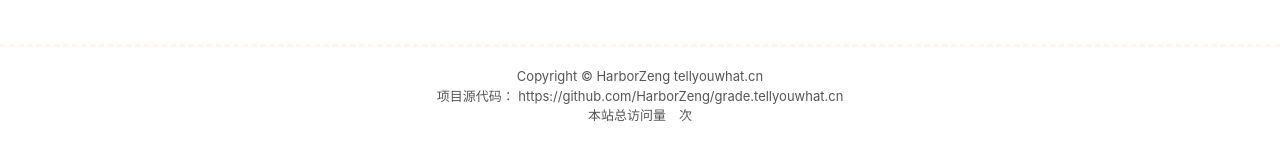
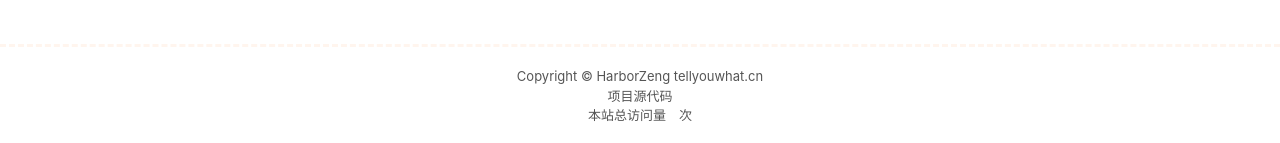
Before and after one commit to HarborZeng/nwugrade, a Vue app: page / in a window 1280 px wide. Shown: the part 1159-1302 px from the top of the page. Built offline with nearby package versions, Linux system fonts and the light colour scheme.

Commit message:
修复手机屏幕可以左右滑动，因为有元素溢出的问题

```diff
--- a/src/components/Footer.vue
+++ b/src/components/Footer.vue
@@ -5,9 +5,8 @@
       <a href="https://tellyouwhat.cn/">tellyouwhat.cn</a>
     </span> <br/>
     <span>
-      项目源代码：
       <a href="https://github.com/HarborZeng/grade.tellyouwhat.cn" target="_blank">
-        https://github.com/HarborZeng/grade.tellyouwhat.cn
+        项目源代码
       </a>
     </span> <br/>
     <span id="busuanzi_container_site_pv">本站总访问量<span id="busuanzi_value_site_pv"></span>次</span>
@@ -44,4 +43,8 @@
   .copyright a {
     color: #555555;
   }
+
+  .footer {
+    max-width: 100%;
+  }
 </style>
--- a/src/components/Grade.vue
+++ b/src/components/Grade.vue
@@ -160,7 +160,6 @@
             bus.$emit("loadingFinished")
             if (response.status === 200 && response.data.state === 200) {
               const serverData = response.data.data
-              //清空之前留下的数据
               let allGrades = []
               for (let term of serverData) {
                 let aTerm = []
```
